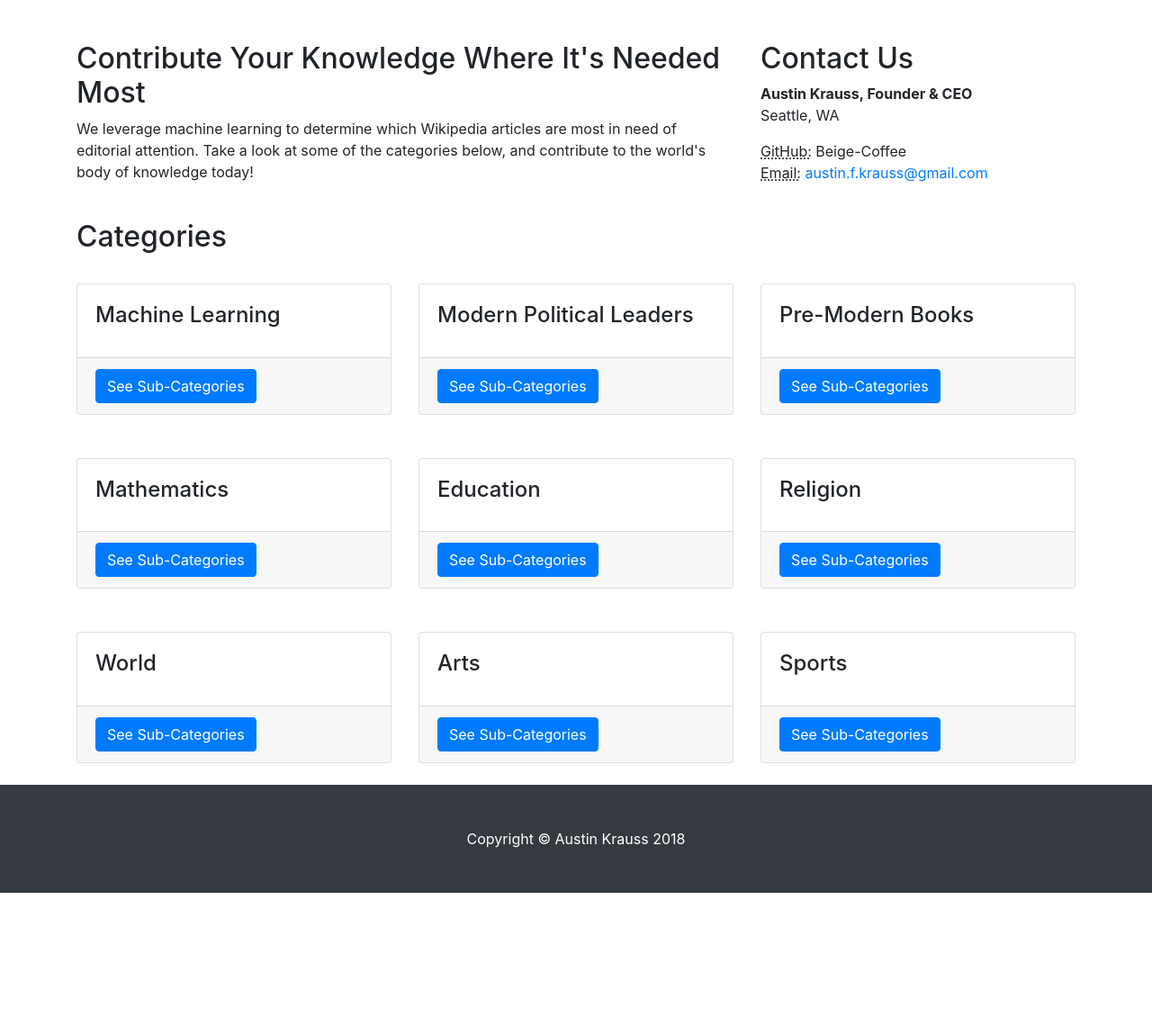
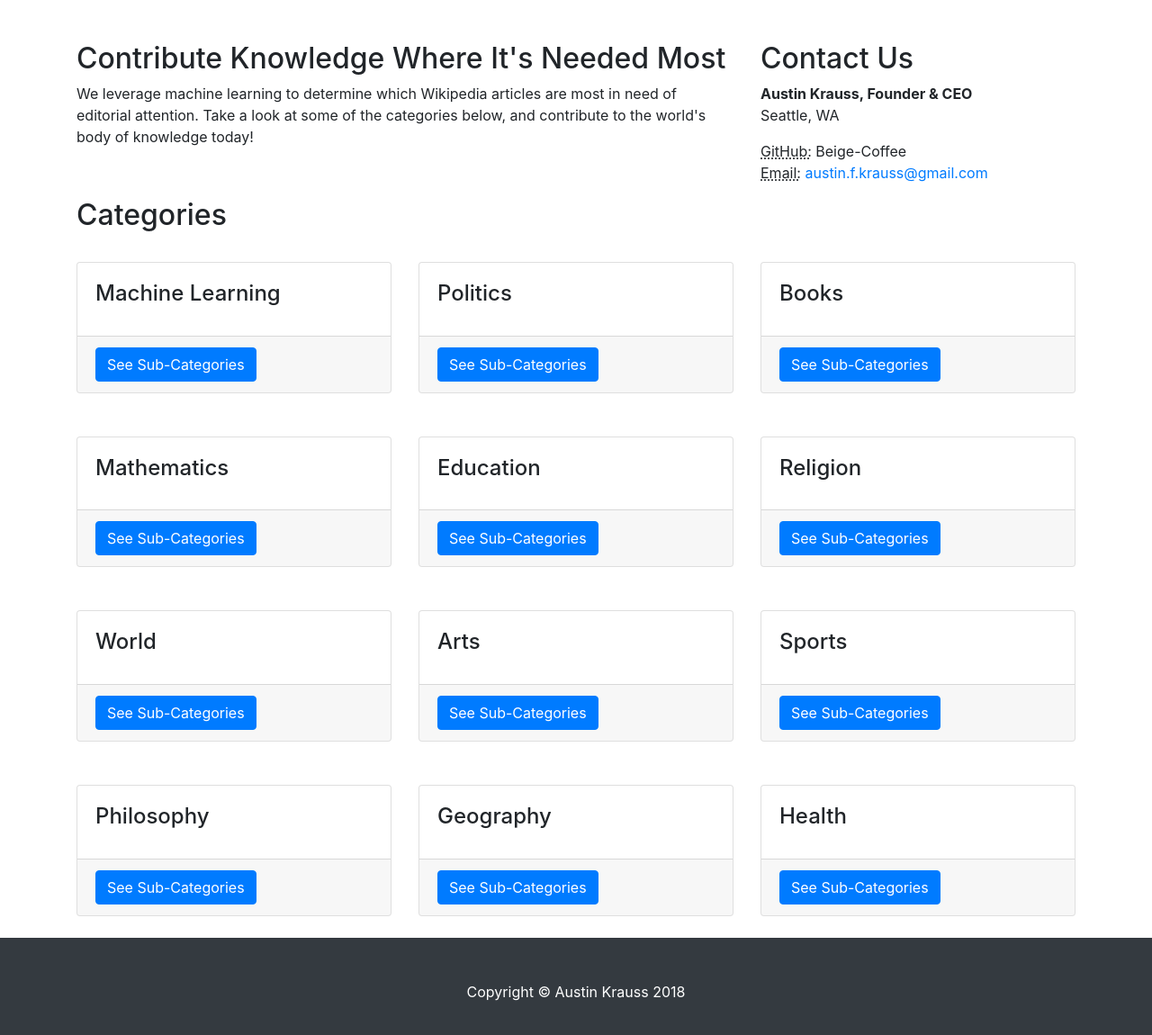
Before and after one commit to Beige-Coffee/Wikipedia-Knowledge-Graph, a plain HTML site: page my_app/templates/index.html in a window 1280 px wide. Shown: the part 482-1632 px from the top of the page at 90% size. Before the commit the page ends 1474 px from the top, so only its background shows below. Drawn offline with nearby package versions, Linux system fonts and the light colour scheme; files that its build step writes are made by us from their sources; files whose address does not match are found by name.

Commit message:
add images and website updates

```diff
--- a/my_app/templates/index.html
+++ b/my_app/templates/index.html
@@ -54,7 +54,7 @@
 
       <div class="row">
         <div class="col-sm-8">
-          <h2 class="mt-4">Contribute Your Knowledge Where It's Needed Most</h2>
+          <h2 class="mt-4">Contribute Knowledge Where It's Needed Most</h2>
           <p>We leverage machine learning to determine which Wikipedia articles are most in need of editorial attention. Take a look at some of the categories below, and contribute to the world's body of knowledge today!</p>
         </div>
         <div class="col-sm-4">
@@ -73,7 +73,6 @@
         </div>
       </div>
       <!-- /.row -->
-      <br>
       <h2>Categories</h2>
       <div class="row">
         <div class="col-sm-4 my-4">
@@ -91,7 +90,7 @@
         <div class="col-sm-4 my-4">
           <div class="card">
             <div class="card-body">
-              <h4 class="card-title">Modern Political Leaders</h4>
+              <h4 class="card-title">Politics</h4>
             </div>
             <div class="card-footer">
               <a href="#" class="btn btn-primary">See Sub-Categories</a>
@@ -101,7 +100,7 @@
         <div class="col-sm-4 my-4">
           <div class="card">
             <div class="card-body">
-              <h4 class="card-title">Pre-Modern Books</h4>
+              <h4 class="card-title">Books</h4>
             </div>
             <div class="card-footer">
               <a href="#" class="btn btn-primary">See Sub-Categories</a>
@@ -168,7 +167,36 @@
                   </div>
                 </div>
               </div>
-
+              <div class="col-sm-4 my-4">
+                  <div class="card">
+                    <div class="card-body">
+                      <h4 class="card-title">Philosophy</h4>
+                    </div>
+                    <div class="card-footer">
+                      <a href="#" class="btn btn-primary">See Sub-Categories</a>
+                    </div>
+                  </div>
+                </div>
+                <div class="col-sm-4 my-4">
+                    <div class="card">
+                      <div class="card-body">
+                        <h4 class="card-title">Geography</h4>
+                      </div>
+                      <div class="card-footer">
+                        <a href="#" class="btn btn-primary">See Sub-Categories</a>
+                      </div>
+                    </div>
+                  </div>
+                  <div class="col-sm-4 my-4">
+                    <div class="card">
+                      <div class="card-body">
+                        <h4 class="card-title">Health</h4>
+                      </div>
+                      <div class="card-footer">
+                        <a href="#" class="btn btn-primary">See Sub-Categories</a>
+                      </div>
+                    </div>
+                  </div>
       </div>
       <!-- /.row -->
 
```
Also changed, not shown: my_app/templates/category.html (+2 -3 lines), my_app/templates/sub_category.html (+1 -1 lines), images/Screen Shot 2018-08-30 at 1.06.01 PM.png (added), images/Screen Shot 2018-08-30 at 10.13.59 AM.png (added), images/Screen Shot 2018-08-30 at 10.54.45 AM.png (added), images/Screen Shot 2018-08-30 at 12.47.07 PM.png (added), images/Screen Shot 2018-08-30 at 12.50.14 PM.png (added), images/Screen Shot 2018-08-30 at 12.52.12 PM.png (added), images/quality2.png (added).
